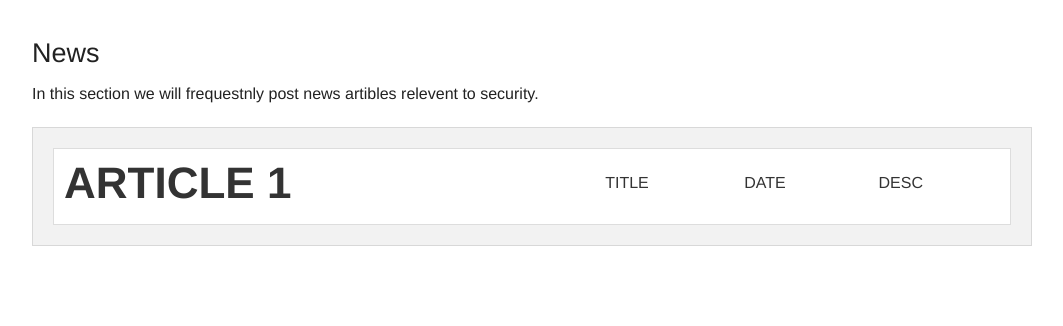
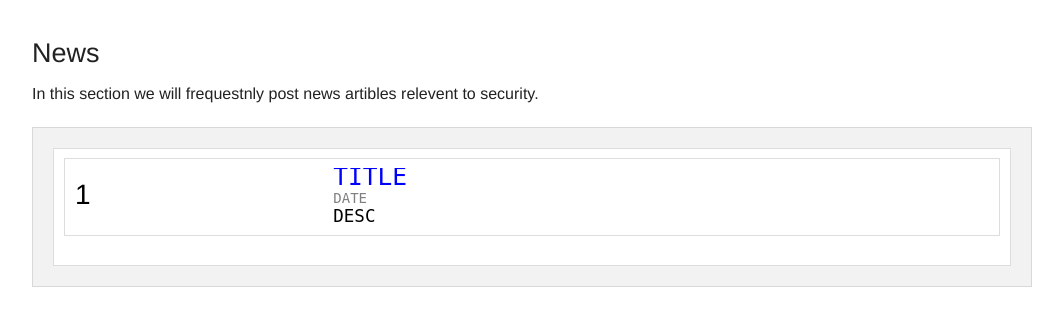
Before and after one commit to RITC3/rc3site, a Python web app: template app/templates/news.html in a window 1280 px wide. Shown: the part 45-371 px from the top of the page, without its empty margins (108-1171 px from the left). Run offline with Jinja, Linux system fonts and the light colour scheme; the template is opened without the code that fills it, so the values that code supplies are empty.

Commit message:
news page coming along

```diff
--- a/app/templates/news.html
+++ b/app/templates/news.html
@@ -1,23 +1,33 @@
 {% extends "base.html" %}
+{% block content %}
 
-{% block content %}
+<head>
+    <style>
+        h10 { color:black; font-size:200%; }
+        t { color:blue; font-size:175%; }
+        d { color:gray; font-size:100%;}
+        desc { color:black; font-size:125% }
+    </style>
+</head>
+
+
+
+
+
 <div class="row">
 <div class="small-15 columns left">
     <h3>News</h3>
     <p>In this section we will frequestnly post news artibles relevent to security.</p>
     <div class="panel">
         <table>
-            <tbody>
-                <tr valign="center">
-                    <th><h1><strong>ARTICLE 1</strong></h1></th>
-                    <td><h6>TITLE</h6></td>
-                    <td><h6>DATE</h6></td>
-                    <td><h6>DESC</h6></td>
-                </tr>
-
-
-            </tbody>
-        </table>
+            <td>
+                <table>
+                    <td><h10>1</td></h10>
+                        <td><pre><t>TITLE</t>
+<d>DATE</d>
+<desc>DESC</desc></td>
+                </table>
+             </td>
     </div>
  </div>
  </div>
--- a/app/views.py
+++ b/app/views.py
@@ -145,7 +145,9 @@ def sem_resources(semester):
 @app.route('/news')
 @login_required
 def news():
-        return render_template('news.html', title='News')
+    return render_template('news.html', title='News')
+
+
 
 @app.route('/edit', methods = ['GET', 'POST'])
 @login_required
@@ -212,6 +214,7 @@ def contact():
 @app.route('/about')
 def about():
     return render_template('about.html', title='About')
+
 
 @app.route('/admin', methods=['GET', 'POST'])
 @login_required
```
